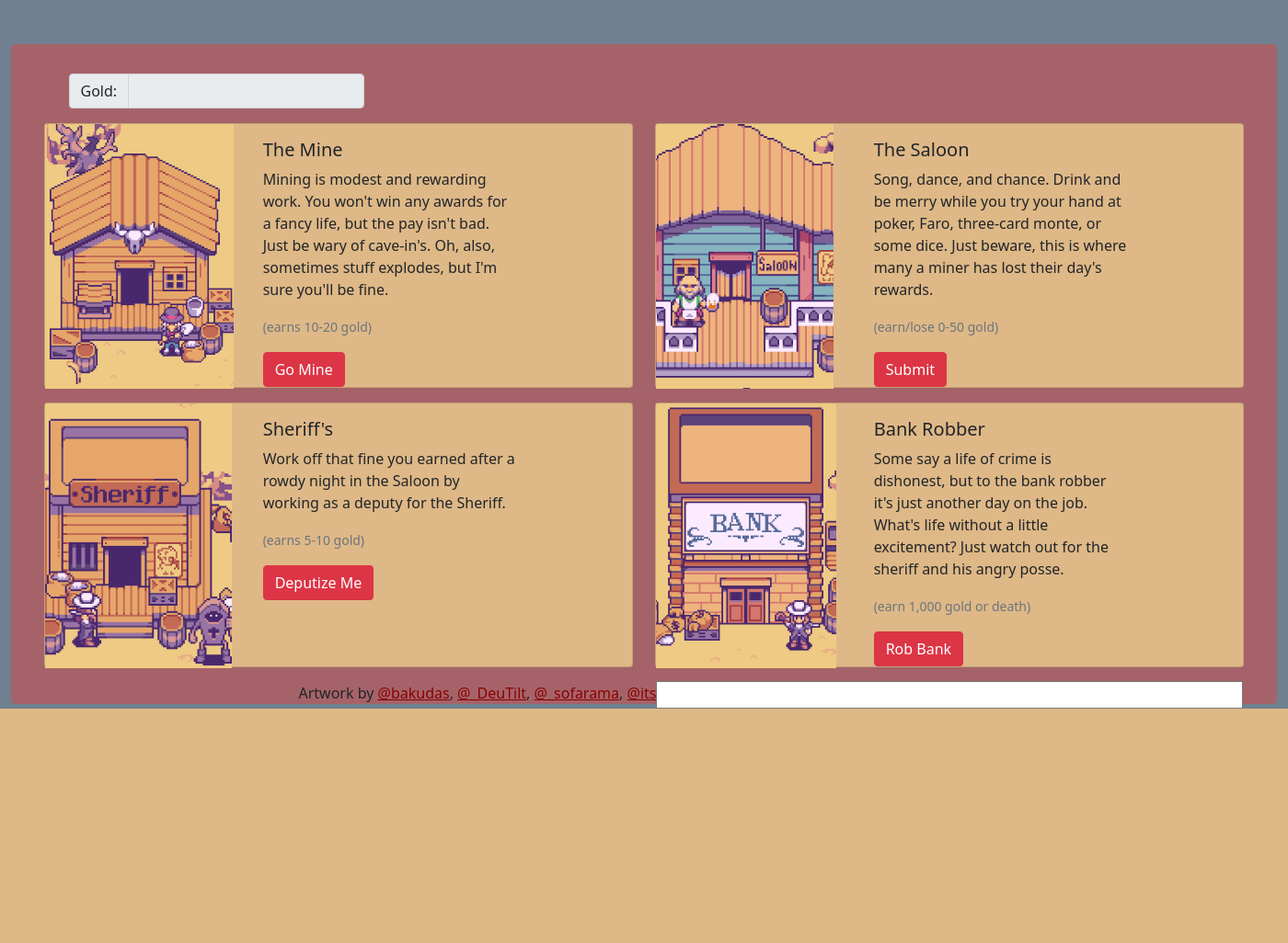
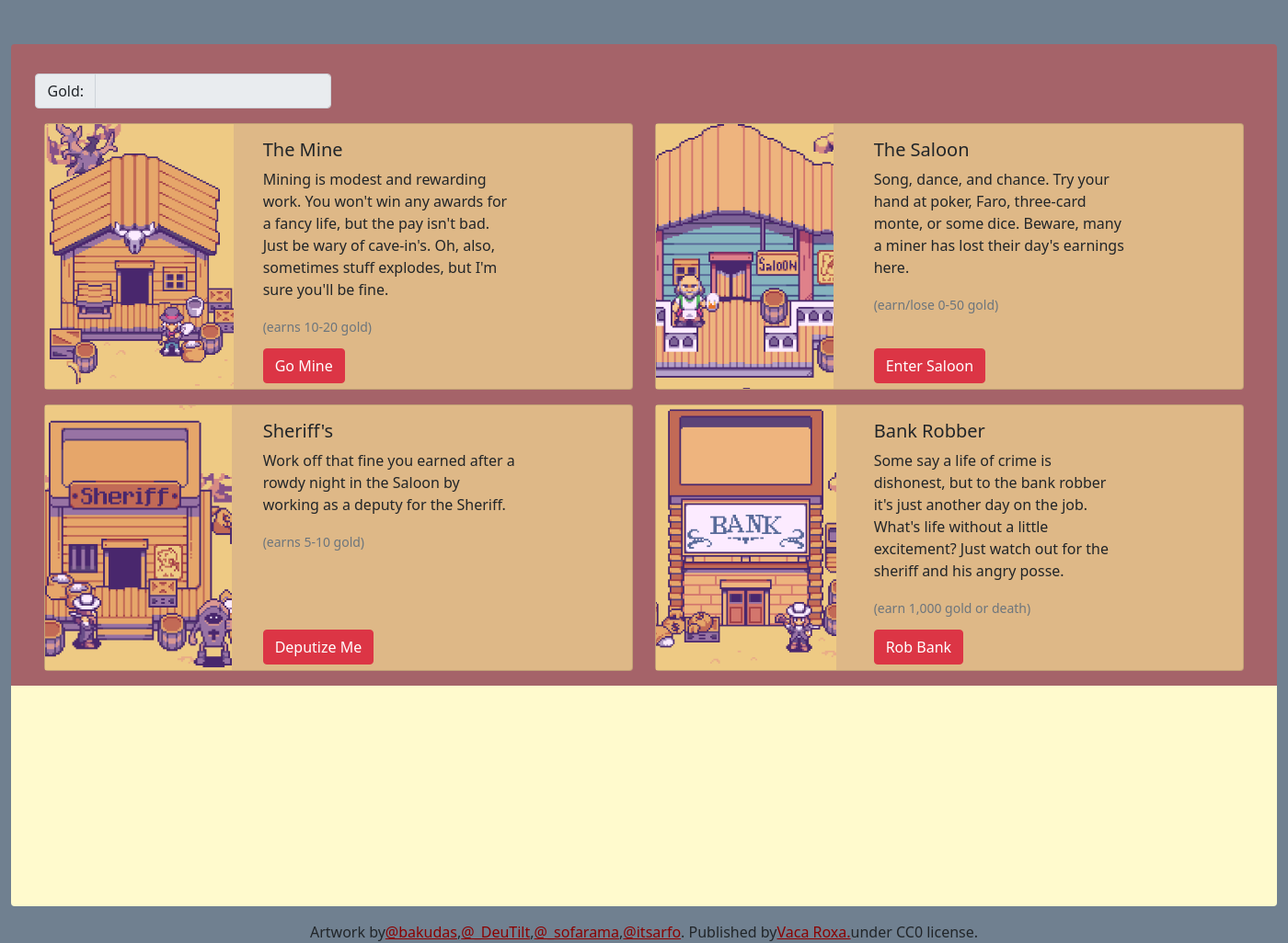
Before and after one commit to CepheidVariable/dojoGames, a Django app: template goldgame_app/templates/goldgame.html in a window 1400 px wide. Shown: the part 56-1082 px from the top of the page at 92% size. Before the commit the page ends 827 px from the top, so only its background shows below. Run offline with Django 3.2, Linux system fonts and the light colour scheme; the template is opened without the code that fills it, so the values that code supplies are empty; parts of the project's set-up code (start-up, migrations or seed data) failed here and were passed over; some libraries are stand-ins or nearby versions.

Commit message:
fix spacing/layout in HTML/CSS; oraganized backend

```diff
--- a/goldgame_app/static/assets/css/style_goldgame.css
+++ b/goldgame_app/static/assets/css/style_goldgame.css
@@ -10,10 +10,14 @@ body{
     padding-top: 2em;
 }
 .spacing{
-    width: 65%;
+    width: 73%;
 }
 img{
     max-height: 18em;
+}
+footer{
+    display: flex;
+    justify-content: center;
 }
 footer > a{
     color: darkred;
@@ -22,7 +26,30 @@ footer > a{
     background: burlywood;
 }
 textarea{
-    resize: none;
-    overflow-y: scroll;
-    height:300px;
+    width: 82em;
+    height: 10em;
+    color: black;
 }
+.positive{
+    color: darkgreen;
+}
+.negative{
+    color: brown;
+}
+.log{
+    display: flex;
+    flex-direction: column;
+    align-items: center;
+}
+.textarea{
+    overflow-y: auto;
+    height: 15em;
+    width: 86em;
+    background: lemonchiffon;
+}
+.textarea p{
+    margin: 0;
+}
+.card-body{
+    height: 15em;
+}
--- a/goldgame_app/templates/goldgame.html
+++ b/goldgame_app/templates/goldgame.html
@@ -57,7 +57,9 @@
         </div>
     </nav>
 
-    <div class="mt-5 container rounded-3">
+    <div class="mt-5">
+
+        <div class="mt-5 container rounded-top">
             <fieldset disabled>
                 <div class="mt-10 input-group mb-3">
                     <span class="input-group-text" id="basic-addon1">Gold:</span>
@@ -66,7 +68,7 @@
             </fieldset>
             <div class="spacing"></div>
 
-        <div class="card mb-3 g-0" style="max-height: 18em; max-width: 40em;">
+            <div class="card mb-3 g-0" style="max-height: 18.15em; max-width: 40em;">
                 <div class="row ">
                     <div class="col-md-3" >
                         <img src="{% static 'assets/images/mine.png' %}" alt="mine building">
@@ -76,7 +78,8 @@
                             <h5 class="card-title">The Mine</h5>
                             <p class="card-text">Mining is modest and rewarding work. You won't win any awards for a fancy life, but the pay isn't bad. Just be wary of cave-in's. Oh, also, sometimes stuff explodes, but I'm sure you'll be fine.</p>
                             <p class="card-text"><small class="text-muted">(earns 10-20 gold)</small></p>
-                        <form action="/goldgame/earngold" method="POST">
+                        </div>
+                        <form class="mt-1 ms-3" action="/goldgame/earngold" method="POST">
                             {% csrf_token %}
                             <input type="hidden" name="action" value="mine">
                             <input type="submit" class="btn btn-danger" value="Go Mine">
@@ -84,8 +87,7 @@
                     </div>
                 </div>
             </div>
-        </div>
-        <div class="card mb-3 g-0" style="max-height: 18em; max-width: 40em;">
+            <div class="card mb-3 g-0" style="max-height: 18.15em; max-width: 40em;">
                 <div class="row ">
                     <div class="col-md-3" >
                         <img src="{% static 'assets/images/saloon.png' %}" alt="mine building">
@@ -93,18 +95,18 @@
                     <div class="col-md-6 offset-1">
                         <div class="card-body">
                             <h5 class="card-title">The Saloon</h5>
-                        <p class="card-text">Song, dance, and chance. Drink and be merry while you try your hand at poker, Faro, three-card monte, or some dice. Just beware, this is where many a miner has lost their day's rewards.</p>
+                            <p class="card-text">Song, dance, and chance. Try your hand at poker, Faro, three-card monte, or some dice. Beware, many a miner has lost their day's earnings here.</p>
                             <p class="card-text"><small class="text-muted">(earn/lose 0-50 gold)</small></p>
-                        <form action="/goldgame/earngold" method="POST">
+                        </div>
+                        <form class="mt-1 ms-3" action="/goldgame/earngold" method="POST">
                             {% csrf_token %}
                             <input type="hidden" name="action" value="saloon">
-                            <input type="submit" class="btn btn-danger" valu="Enter Saloon">
+                            <input type="submit" class="btn btn-danger" value="Enter Saloon">
                         </form>
                     </div>
                 </div>
             </div>
-        </div>
-        <div class="card mb-3 g-0" style="max-height: 18em; max-width: 40em;">
+            <div class="card mb-3 g-0" style="max-height: 19em; max-width: 40em;">
                 <div class="row ">
                     <div class="col-md-3" >
                         <img src="{% static 'assets/images/sheriff.png' %}" alt="mine building">
@@ -114,7 +116,8 @@
                             <h5 class="card-title">Sheriff's</h5>
                             <p class="card-text">Work off that fine you earned after a rowdy night in the Saloon by working as a deputy for the Sheriff.</p>
                             <p class="card-text"><small class="text-muted">(earns 5-10 gold)</small></p>
-                        <form action="/goldgame/earngold" method="POST">
+                        </div>
+                        <form class="mt-1 ms-3" action="/goldgame/earngold" method="POST">
                             {% csrf_token %}
                             <input type="hidden" name="action" value="sheriff">
                             <input type="submit" class="btn btn-danger" value="Deputize Me">
@@ -122,8 +125,7 @@
                     </div>
                 </div>
             </div>
-        </div>
-        <div class="card mb-3 g-0" style="max-height: 18em; max-width: 40em;">
+            <div class="card mb-3 g-0" style="max-height: 19em; max-width: 40em;">
                 <div class="row ">
                     <div class="col-md-3" >
                         <img src="{% static 'assets/images/bank.png' %}" alt="mine building">
@@ -133,7 +135,8 @@
                             <h5 class="card-title">Bank Robber</h5>
                             <p class="card-text">Some say a life of crime is dishonest, but to the bank robber it's just another day on the job. What's life without a little excitement? Just watch out for the sheriff and his angry posse.</p>
                             <p class="card-text"><small class="text-muted">(earn 1,000 gold or death)</small></p>
-                        <form action="/goldgame/earngold" method="POST">
+                        </div>
+                        <form class="mt-1 ms-3" action="/goldgame/earngold" method="POST">
                             {% csrf_token %}
                             <input type="hidden" name="action" value="bank">
                             <input type="submit" class="btn btn-danger" value="Rob Bank">
@@ -141,10 +144,26 @@
                     </div>
                 </div>
             </div>
-            <input type="textarea">
         </div>
-
-        <footer>Artwork by
+        <div class="log">
+            <div class="textarea rounded-bottom">
+            {% for entry in request.session.log %}
+            {% for key, val in entry.items%}
+                {% if val == "positive" %}
+                    <p class="positive">
+                {% elif val == "negative" %}
+                    <p class="negative">
+                {% elif val == "none" %}
+                    <p>
+                {% else %}
+                {{val}}
+                {% endif %}
+            {% endfor %}
+            </p>
+            {% endfor %}
+            </div>
+        </div>
+        <footer class="mt-3">Artwork by
             <a href="https://twitter.com/_DeuTilt">@bakudas</a>,
             <a href="https://twitter.com/_DeuTilt">@_DeuTilt</a>,
             <a href="https://twitter.com/_sofarama">@_sofarama</a>,
```
Also changed, not shown: goldgame_app/views.py (+37 -26 lines), db.sqlite3. Lines whose indentation alone changed are shown as unchanged.
